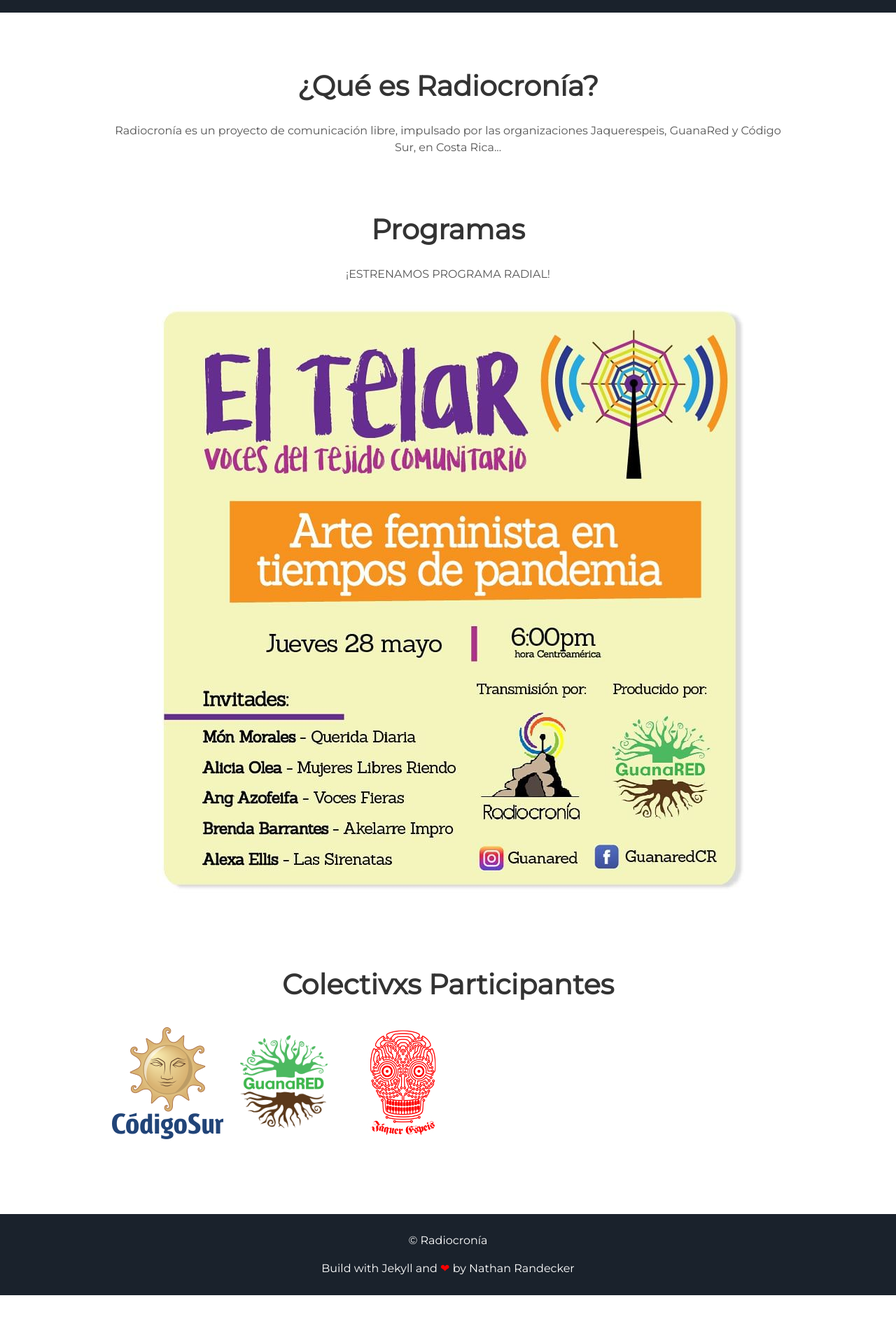
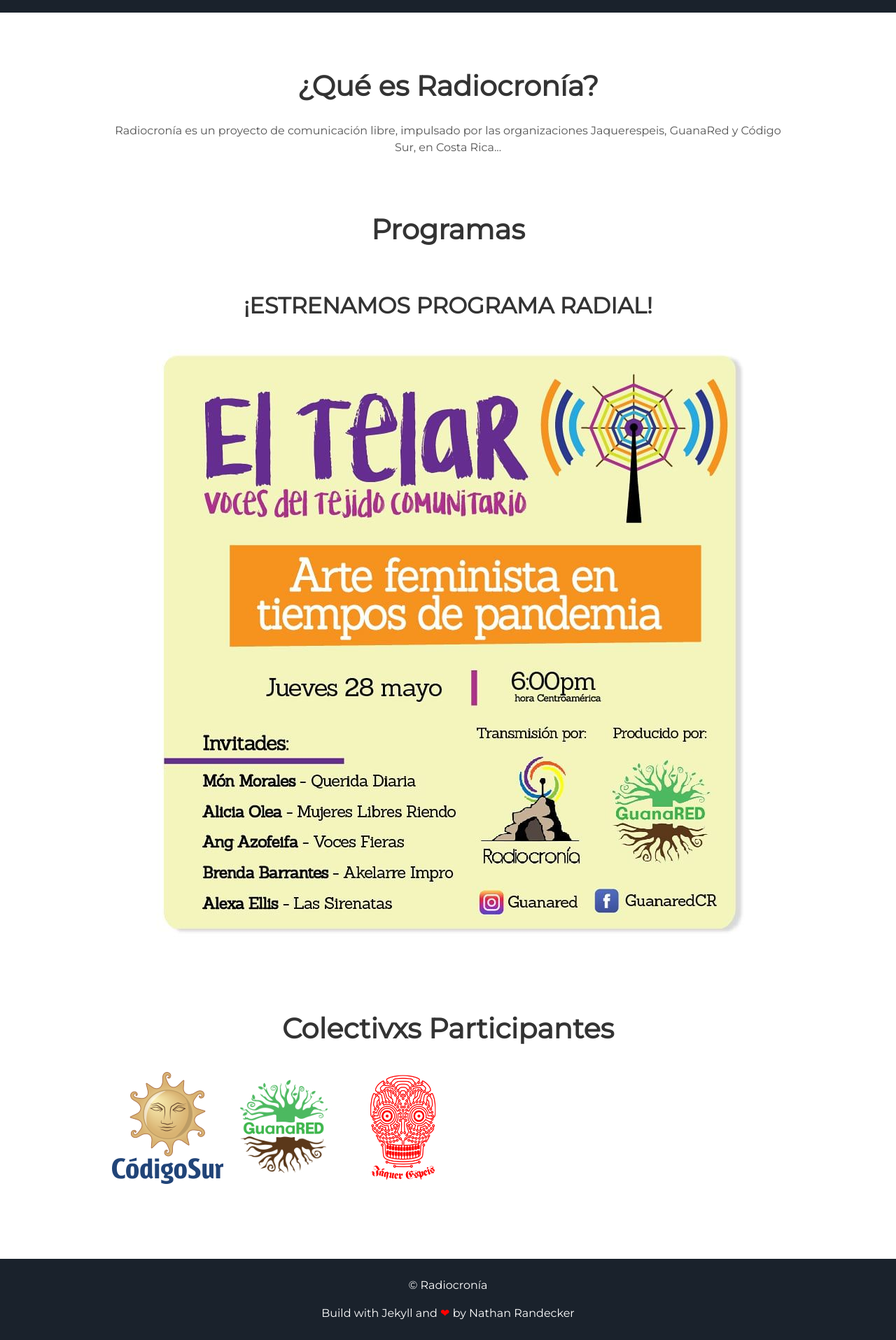
Before and after one commit to JaquerEspeis/radiocronia, a Jekyll site: the page built from index.html, in a window 1280 px wide. Shown: the part 882-2797 px from the top of the page at 70% size. Built offline with Jekyll 4.4.1, drawn with Linux system fonts in a browser that asks for light colours; before the commit the page ends 2733 px from its top, so only the background shows below that.

```diff
--- a/_includes/about.html
+++ b/_includes/about.html
@@ -1,4 +1,4 @@
- <div class="user-details">
+<div class="user-details">
   <h1> ¿Qué es Radiocronía?</h1>
   <p> {{site.user_description}} </p>
 </div>
@@ -6,7 +6,7 @@
 <div class="user-details">
   <h1> Programas</h1>
  <div class="prog">
-    <p> ¡ESTRENAMOS PROGRAMA RADIAL!  </p>
+    <h2> ¡ESTRENAMOS PROGRAMA RADIAL!  </h2>
 
     <img alt="codigosur" src="{{ "/assets/img/eltelar_1.jpg" | prepend: site.baseurl }}" />
   </div>
```
